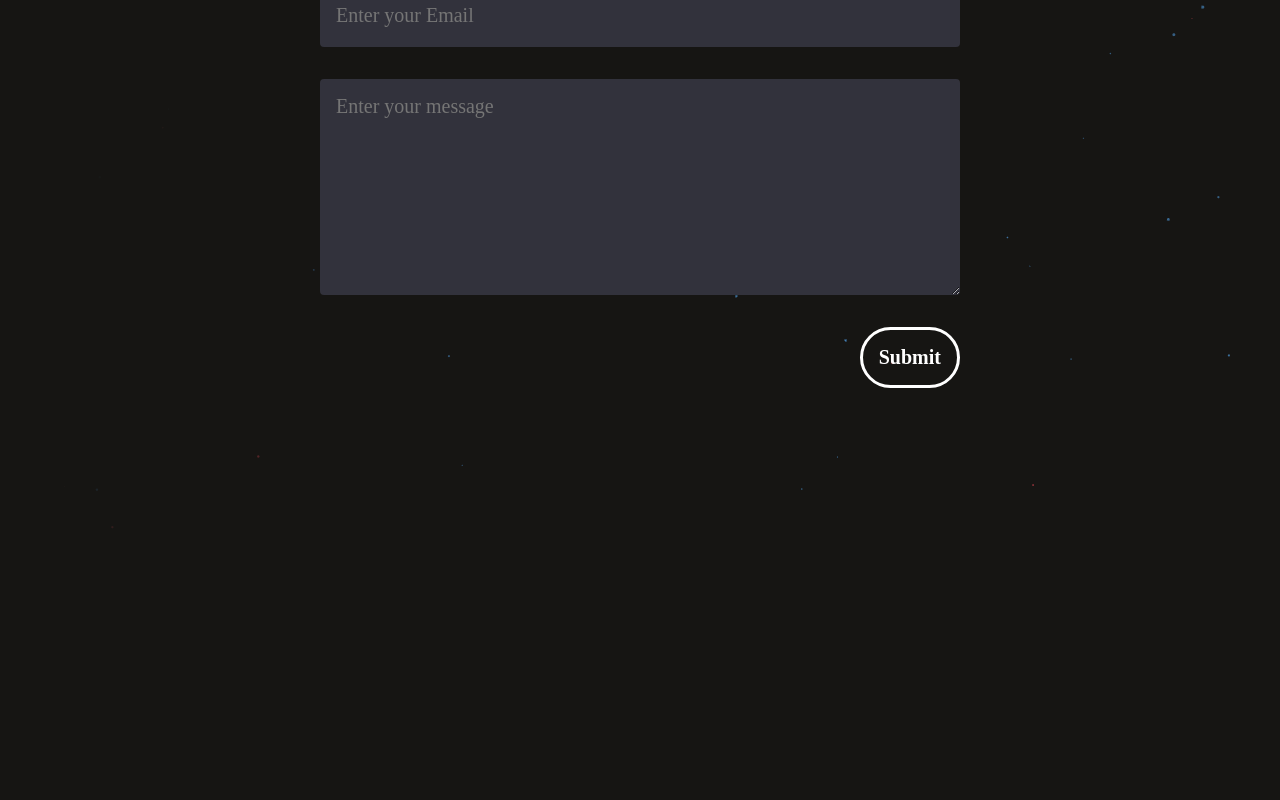
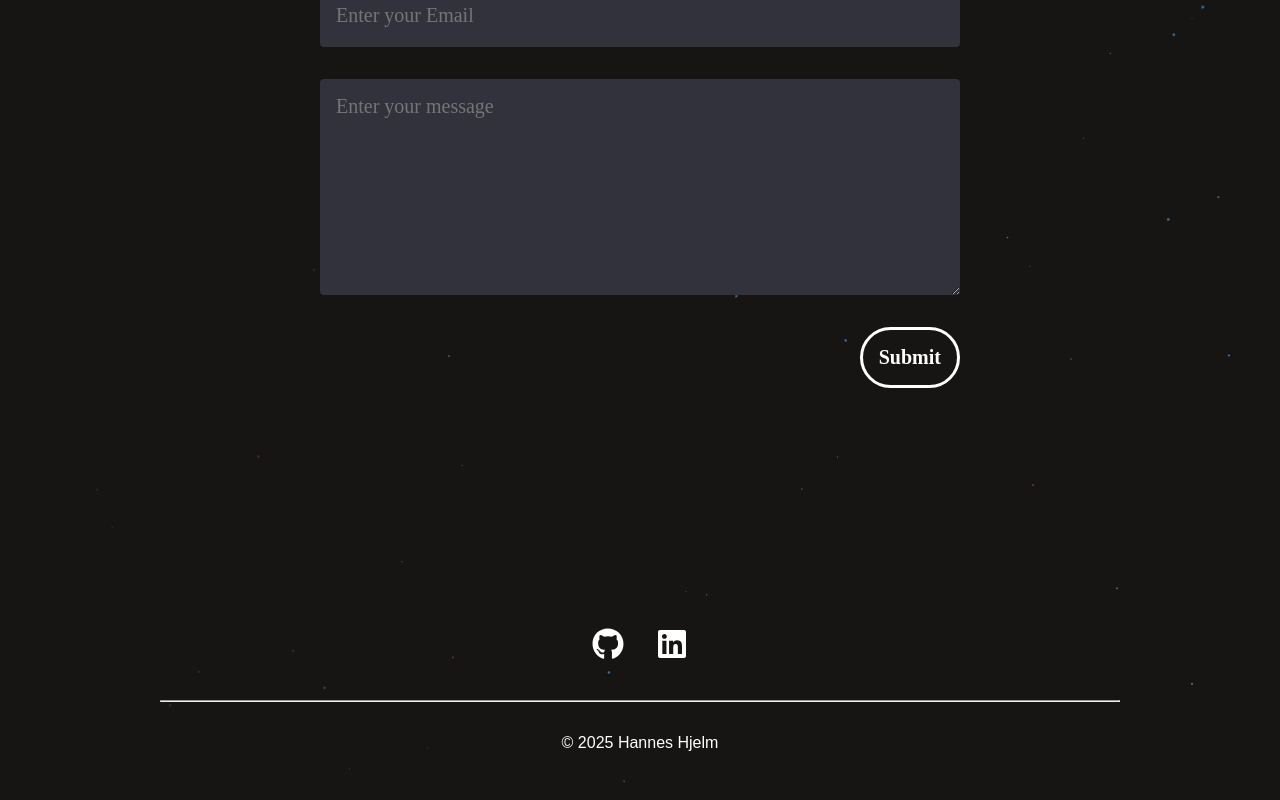
Before and after one commit to hanneshjelm/portfolio-frontend, a React (Vite) app: page / in a window 1280 px wide. Shown: the part 3628-4428 px from the top of the page. Before the commit the page ends 4176 px from the top, so only its background shows below. Built offline with nearby package versions, Linux system fonts and the light colour scheme.

Commit message:
Added footer section

```diff
--- a/src/App.tsx
+++ b/src/App.tsx
@@ -4,6 +4,7 @@ import Hero from "./components/hero/Hero.tsx";
 import About from "./components/about/About.tsx";
 import Projects from "./components/projects/Projects.tsx";
 import Contact from "./components/contact/Contact.tsx";
+import Footer from "./components/footer/Footer.tsx";
 
 function App() {
   return (
@@ -13,6 +14,7 @@ function App() {
           <About/>
           <Projects/>
           <Contact/>
+          <Footer/>
       </div>
   )
 }
--- /dev/null
+++ b/src/components/footer/Footer.css
@@ -0,0 +1,33 @@
+.footer {
+    margin: 3rem 10rem;
+    display: flex;
+    flex-direction: column;
+    gap: 2rem;
+}
+
+.footer-top {
+    display: flex;
+    justify-content: center;
+    align-items: center;
+    gap: 2rem;
+}
+
+.footer-top a {
+    color: white;
+    text-decoration: none;
+    font-size: 2rem;
+    cursor: pointer;
+}
+
+.footer-top a:hover {
+    transform: scale(1.2);
+    transition: 0.3s;
+}
+
+.footer-bottom {
+    display: flex;
+    justify-content: center;
+    align-items: center;
+    font-size: 1rem;
+    padding-bottom: 3rem;
+}
--- /dev/null
+++ b/src/components/footer/Footer.tsx
@@ -0,0 +1,34 @@
+import './Footer.css'
+import { FaGithub } from "react-icons/fa";
+import { FaLinkedin } from "react-icons/fa";
+
+const Footer = () => {
+    return (
+        <footer className="footer">
+            <div className="footer-top">
+                <a
+                    href="https://github.com/hanneshjelm"
+                    target="_blank"
+                    rel="noopener noreferrer"
+                    aria-label="Github Profile"
+                >
+                    <FaGithub/>
+                </a>
+                <a
+                    href="https://linkedin.com/in/hannes-hjelm"
+                    target="_blank"
+                    rel="noopener noreferrer"
+                    aria-label="Linkedin Profile"
+                >
+                    <FaLinkedin/>
+                </a>
+            </div>
+            <hr/>
+            <div className="footer-bottom">
+                <p>© 2025 Hannes Hjelm</p>
+            </div>
+        </footer>
+    )
+}
+
+export default Footer
```
